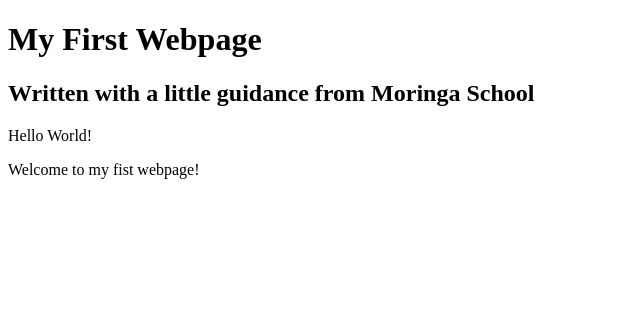
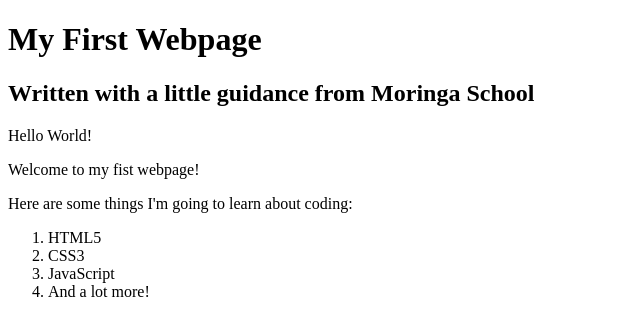
Before and after one commit to NgatiaJeffers/My-fisrt-webpage, a plain HTML site: page index.html in a window 1280 px wide. Shown: the whole page, without its empty margins (0-640 px from the left). Drawn offline with Linux system fonts and the light colour scheme.

Commit message:
add list element

```diff
--- a/index.html
+++ b/index.html
@@ -11,5 +11,13 @@
 
     <p>Hello World!</p>
     <p>Welcome to my fist webpage!</p>
+
+    <p>Here are some things I'm going to learn about coding:</p>
+    <ol>
+        <li>HTML5</li>
+        <li>CSS3</li>
+        <li>JavaScript</li>
+        <li>And a lot more!</li>
+    </ol>
 </body>
 </html>
```
